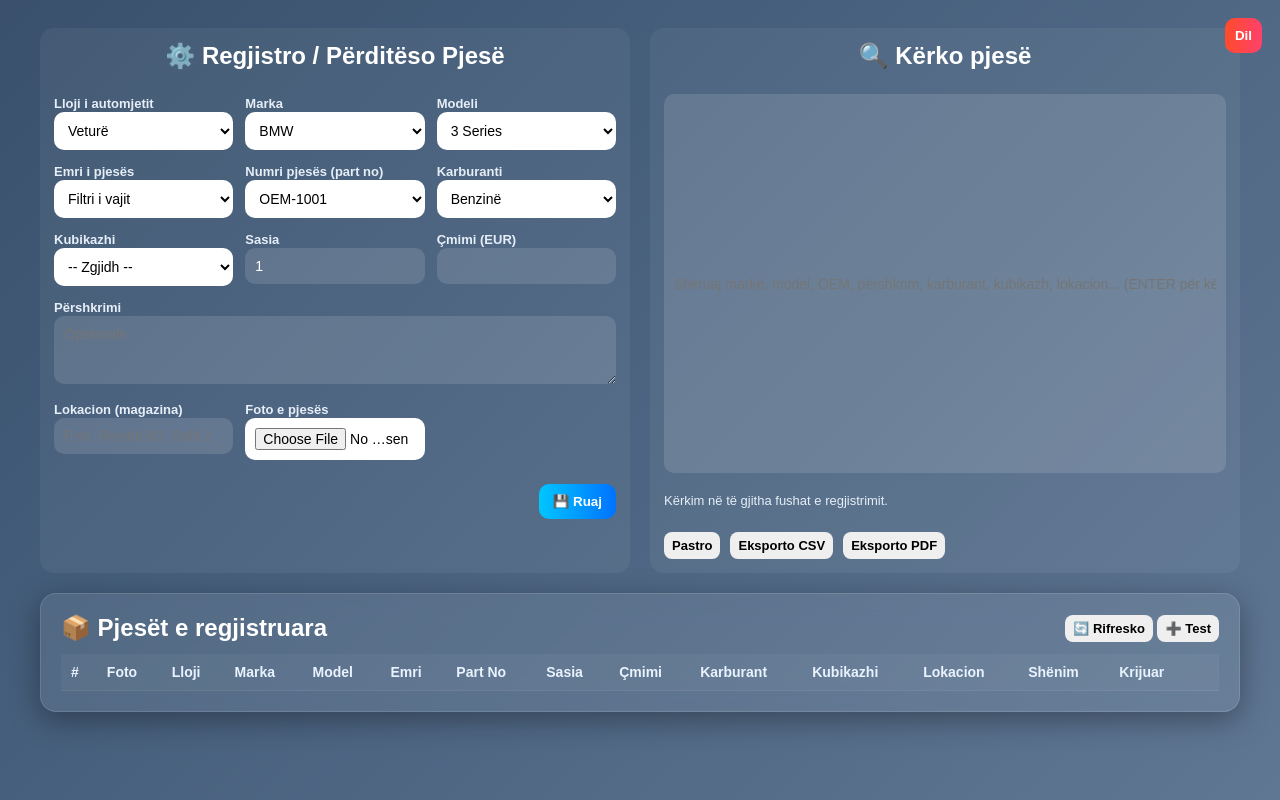
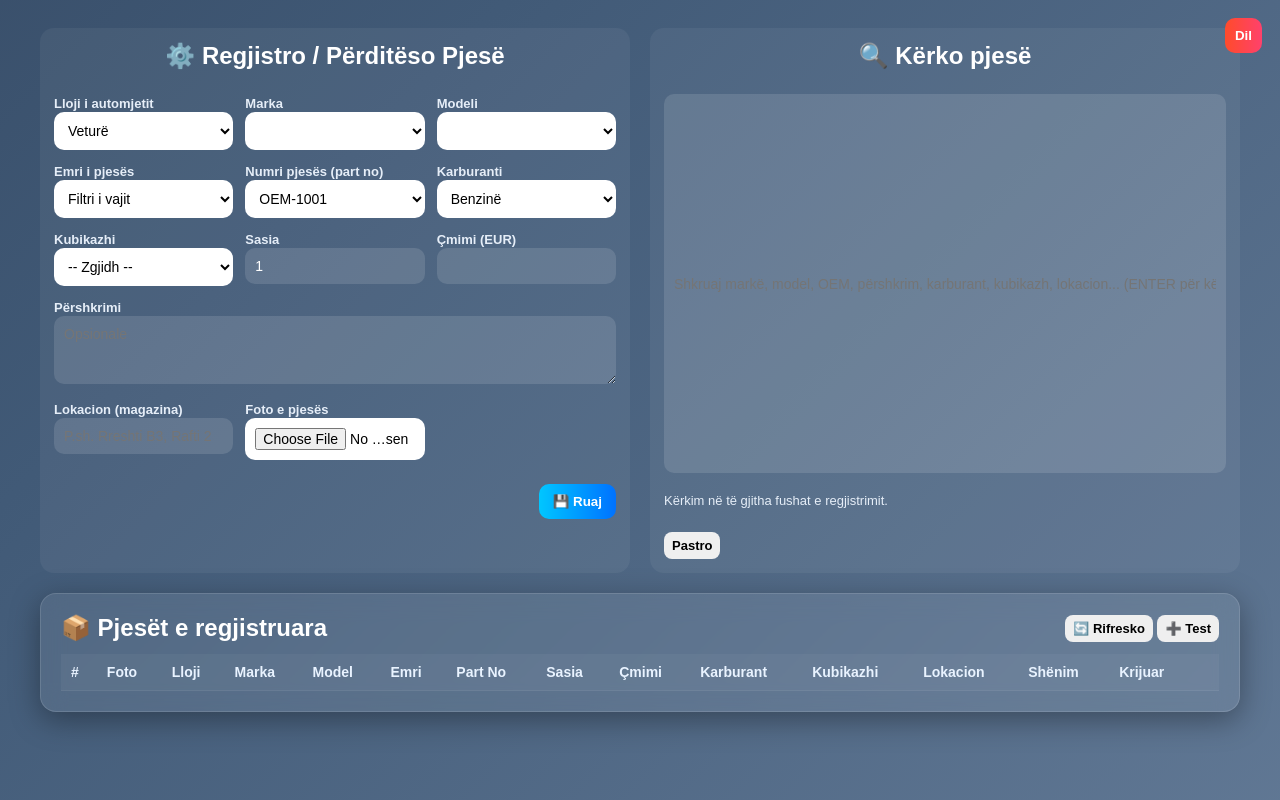
Before and after one commit to albnorshehu-hue/Servis32, a website: page dashboard.html in a window 1280 px wide. Drawn offline with Linux system fonts and the light colour scheme; no server answers; sample sign-in values are in the browser's storage.

Commit message:
Update dashboard.html

```diff
--- a/dashboard.html
+++ b/dashboard.html
@@ -144,8 +144,8 @@
       <div style="margin-top:8px; font-size:13px; color:#e6eef8">Kërkim në të gjitha fushat e regjistrimit.</div>
       <div style="margin-top:12px; display:flex; gap:10px">
         <button id="clearSearch" class="small">Pastro</button>
-        <button id="exportCSV" class="small">Eksporto CSV</button>
-        <button id="exportPDF" class="small">Eksporto PDF</button>
+
+
       </div>
     </div>
 
```
